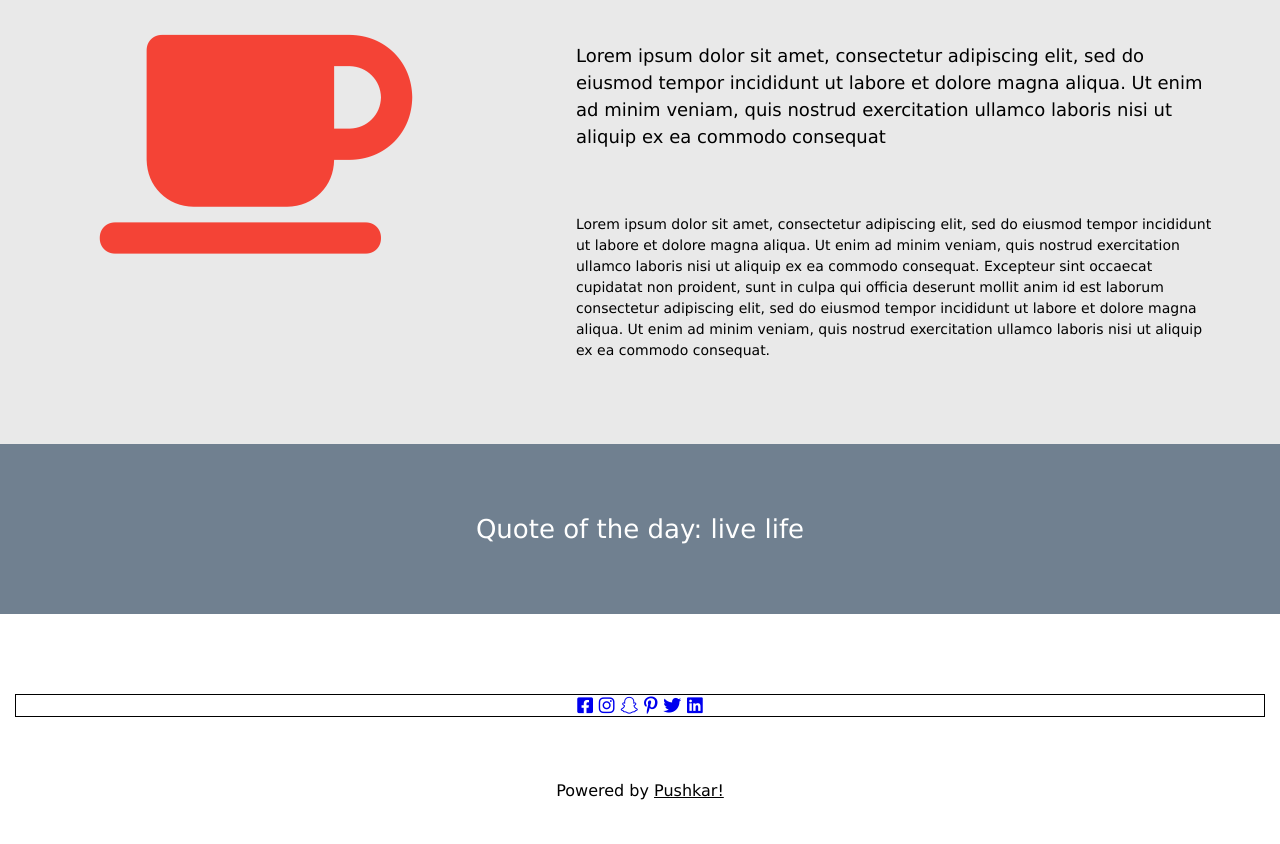
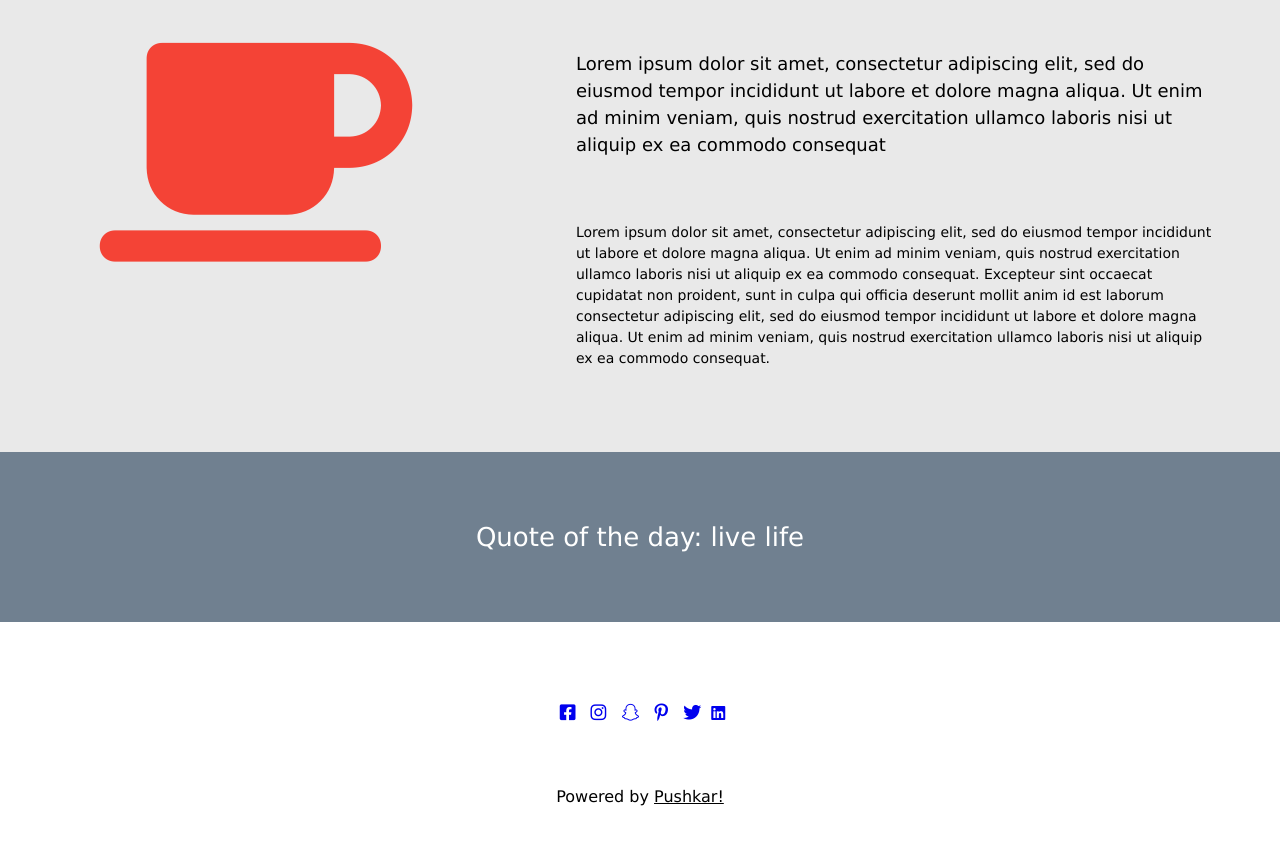
Before and after one commit to push-the-code/Responsive-Website-6, a plain HTML site: page index.html in a window 1280 px wide. Shown: the part 1238-2082 px from the top of the page. Drawn offline with Linux system fonts and the light colour scheme.

Commit message:
Update index.html

```diff
--- a/index.html
+++ b/index.html
@@ -56,7 +56,7 @@
             #header > h1 {
                 margin: 20px;
                 color: #ffffff;
-                font-size: 60px;
+                font-size: 64px;
                 font-weight: 400;
                 text-transform: uppercase;
             }
@@ -72,6 +72,7 @@
                 color: #f44336;
                 cursor: pointer;
                 padding: 12px 20px;
+                border: 0.1px solid;
                 background: #ffffff;
             }
             #header > button:hover {
@@ -169,13 +170,12 @@
             #footer > p {
                 margin: 64px auto;
             }
-            #footer > .social-links {
+            #footer > p > .social-link-1, .social-link-2, .social-link-3, .social-link-4, .social-link-5, social-link-6 {
                 font-size: 18px;
-                margin: 64px 15px;
-                border: 1px solid;
+                margin: 64px 5px;
             }
-            #footer > .social-links:hover {
-                opacity: 0.75;
+            #footer > p > .social-link-1:hover, .social-link-2:hover, .social-link-3:hover, .social-link-4:hover, .social-link-5:hover, social-link-6:hover {
+                opacity: 0.65;
             }
 
             @media only screen and (max-width: 770px) {
@@ -308,13 +308,13 @@
         </main>
 
         <footer id="footer">
-            <p class="social-links">
-                <a href="#" style=""><i class="fa-brands fa-square-facebook"></i></a>
-                <a href="#"><i class="fa-brands fa-instagram"></i></a>
-                <a href="#"><i class="fa-brands fa-snapchat"></i></a>
-                <a href="#"><i class="fa-brands fa-pinterest-p"></i></a>
-                <a href="#"><i class="fa-brands fa-twitter"></i></a>
-                <a href="#"><i class="fa-brands fa-linkedin"></i></a>
+            <p>
+                <a class="social-link-1" href="#"><i class="fa-brands fa-square-facebook"></i></a>
+                <a class="social-link-2" href="#"><i class="fa-brands fa-instagram"></i></a>
+                <a class="social-link-3" href="#"><i class="fa-brands fa-snapchat"></i></a>
+                <a class="social-link-4" href="#"><i class="fa-brands fa-pinterest-p"></i></a>
+                <a class="social-link-5" href="#"><i class="fa-brands fa-twitter"></i></a>
+                <a class="social-link-6" href="#"><i class="fa-brands fa-linkedin"></i></a>
             </p>
 
             <p>Powered by <span style="text-decoration: underline;">Pushkar!</span></p>
```
